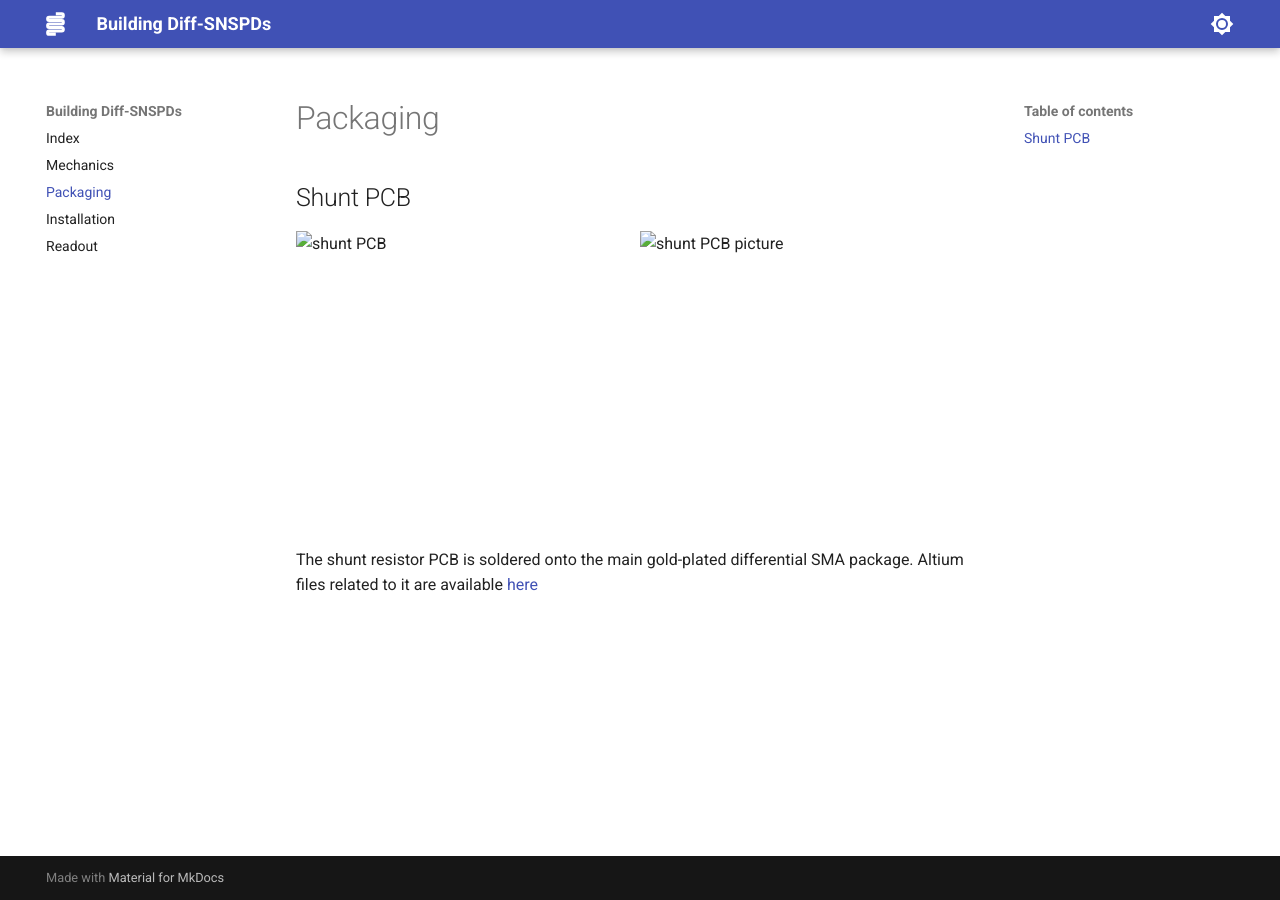
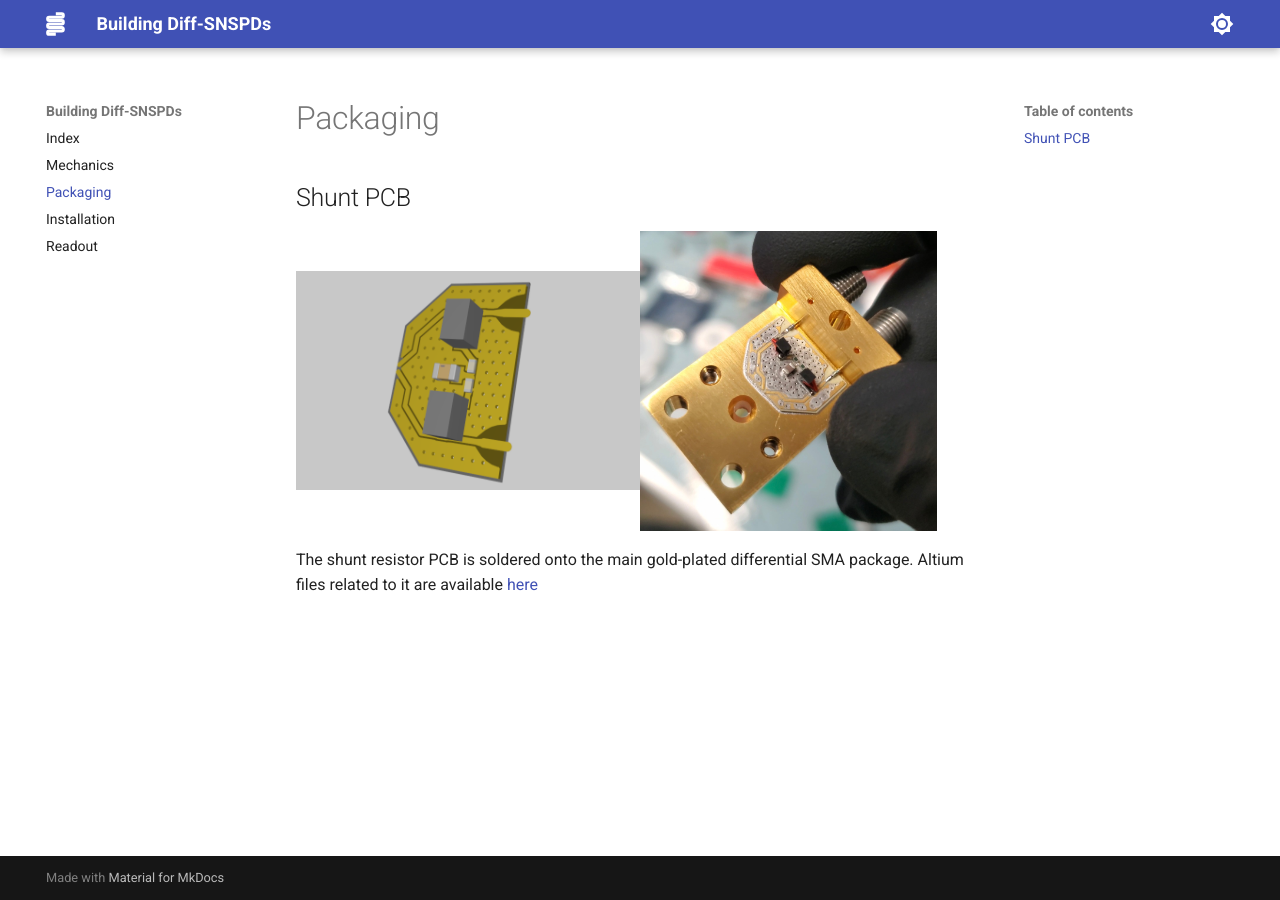
Before and after one commit to sansseriff/nbn_diff, an MkDocs documentation site: the page built from docs/packaging.md, in a window 1280 px wide. Built offline with MkDocs 1.6.1 and Material for MkDocs 9.7.7, drawn with Linux system fonts in a browser that asks for light colours.

Commit message:
fixing more links

```diff
--- a/docs/packaging.md
+++ b/docs/packaging.md
@@ -8,10 +8,10 @@
 
 <div style="display: flex; height: 300px;">
     <div style="flex: 1; height: 100%;">
-        <img src="./attachments/shunt_PCB_image.png" alt="shunt PCB" style="height: 100%; width: auto; object-fit: scale-down;">
+        <img src="../attachments/shunt_PCB_image.png" alt="shunt PCB" style="height: 100%; width: auto; object-fit: scale-down;">
     </div>
     <div style="flex: 1; height: 100%;">
-        <img src="./attachments/shunt_pcb_mounted.jpg" alt="shunt PCB picture" style="height: 100%; width: auto; object-fit: scale-down;">
+        <img src="../attachments/shunt_pcb_mounted.jpg" alt="shunt PCB picture" style="height: 100%; width: auto; object-fit: scale-down;">
     </div>
 </div>
 
```
